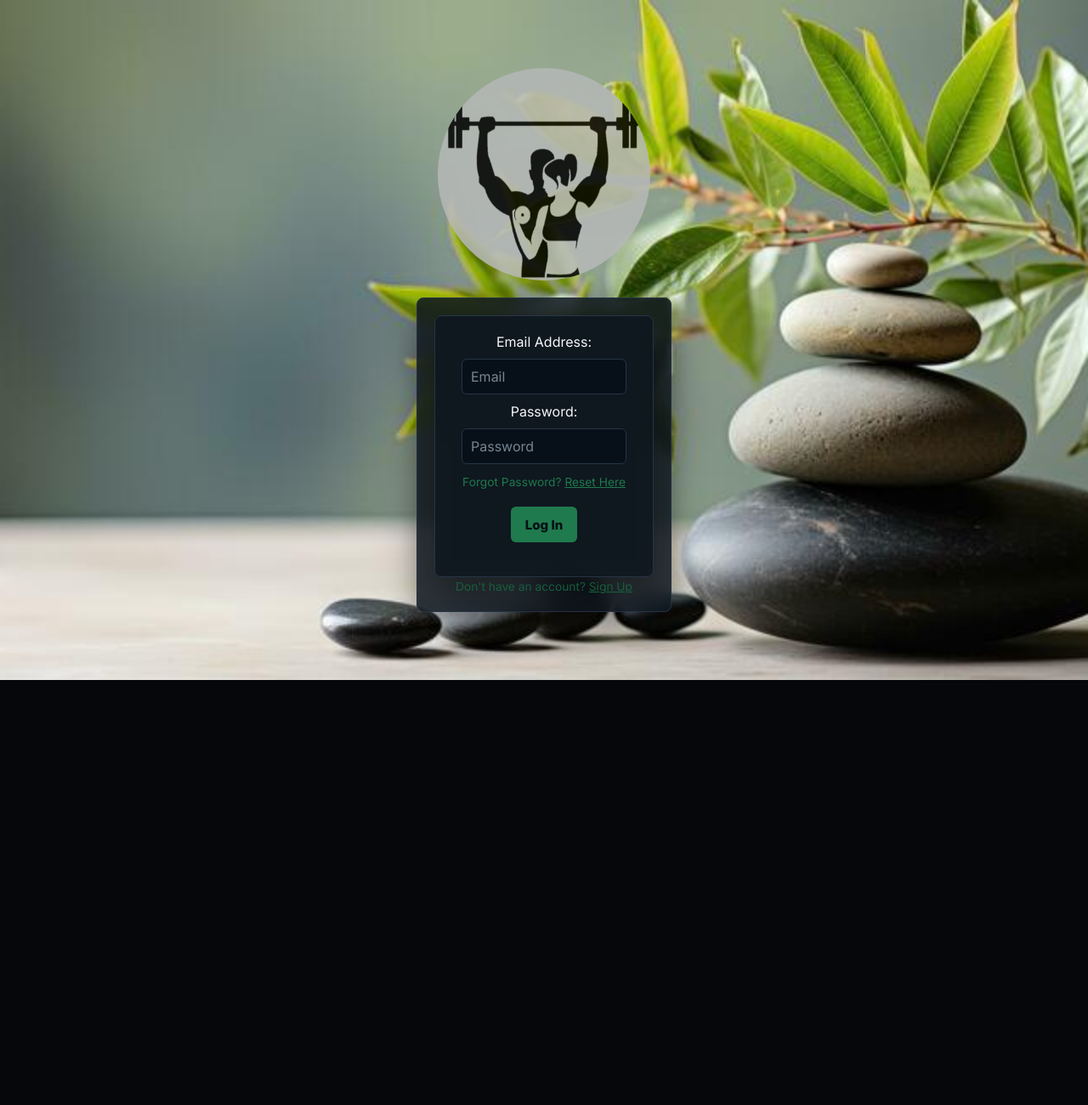
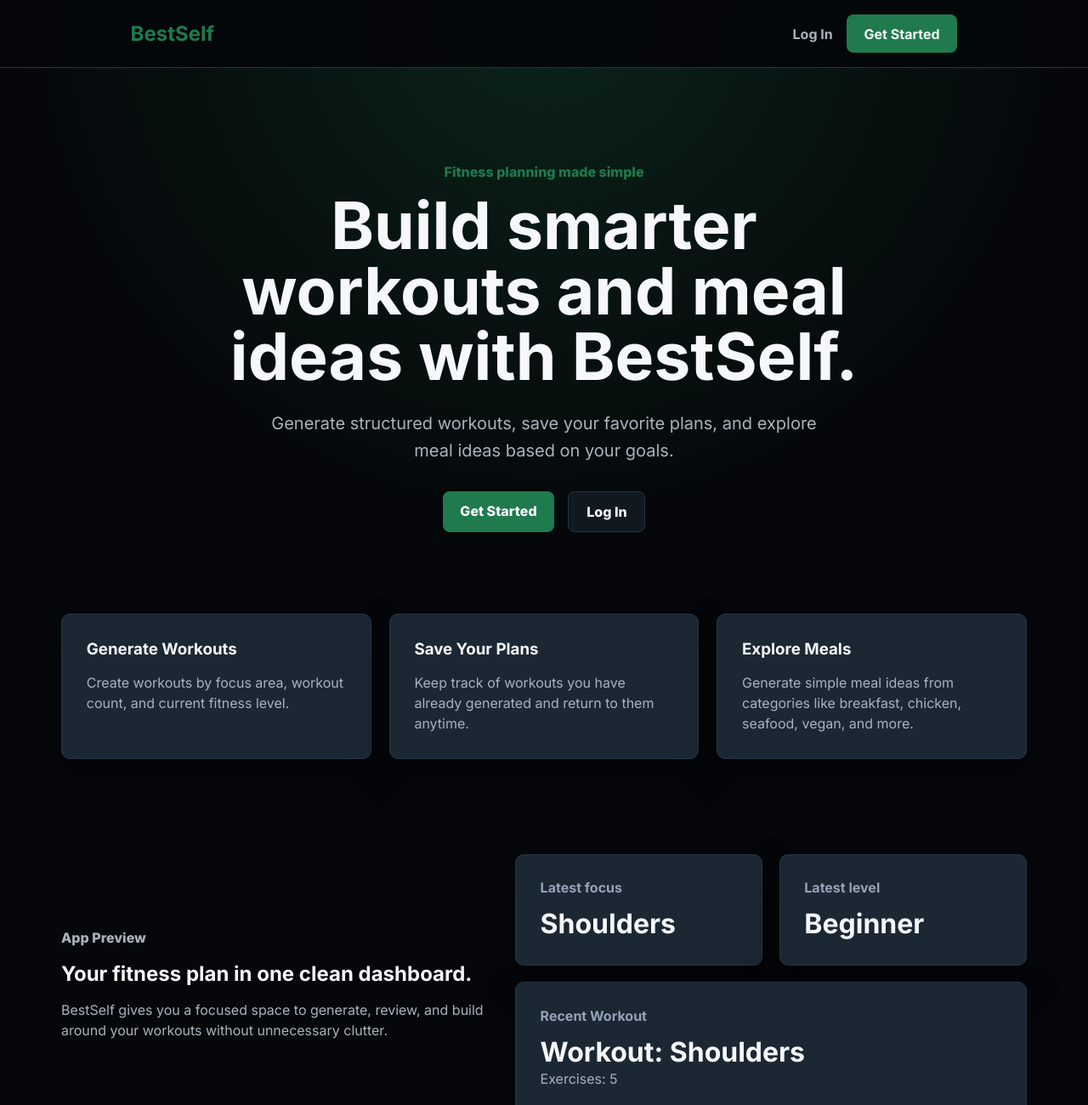
Before and after one commit to romanedorrel/bestself-fitness-generator, a Next.js app: page / in a window 1280 px wide. Shown: the top 1300 px of the page at 85% size. Before the commit the page ends 800 px from the top, so only its background shows below. Built offline with nearby package versions, Linux system fonts and the light colour scheme.

Commit message:
Implement public landing page with auth navigation

```diff
--- a/app/page.js
+++ b/app/page.js
@@ -1,17 +1,101 @@
-'use client'
+import Link from "next/link";
+import styles from "./page.module.css";
 
-import LoginForm from "@/components/LoginForm";
-import Background from "@/components/Background";
+export default function LandingPage() {
+  return (
+    <main className={styles.page}>
+      <nav className={styles.nav}>
+        <h2 className={styles.logo}>BestSelf</h2>
 
+        <div className={styles.navLinks}>
+          <Link href="/login">Log In</Link>
+          <Link href="/signup" className={styles.navButton}>
+            Get Started
+          </Link>
+        </div>
+      </nav>
 
-export default function Home() {
+      <section className={styles.hero}>
+        <p className={styles.badge}>Fitness planning made simple</p>
 
-  return (
-    // <main className={styles.main}>
-      <main className="auth-page">
-       <Background/>
-      <LoginForm/>
-      </main>
-    // </main>
+        <h1>Build smarter workouts and meal ideas with BestSelf.</h1>
+
+        <p className={styles.heroText}>
+          Generate structured workouts, save your favorite plans, and explore
+          meal ideas based on your goals.
+        </p>
+
+        <div className={styles.heroActions}>
+          <Link href="/signup" className={styles.primaryButton}>
+            Get Started
+          </Link>
+          <Link href="/login" className={styles.secondaryButton}>
+            Log In
+          </Link>
+        </div>
+      </section>
+
+      <section className={styles.features}>
+        <div className={styles.card}>
+          <h3>Generate Workouts</h3>
+          <p>
+            Create workouts by focus area, workout count, and current fitness
+            level.
+          </p>
+        </div>
+
+        <div className={styles.card}>
+          <h3>Save Your Plans</h3>
+          <p>
+            Keep track of workouts you have already generated and return to them
+            anytime.
+          </p>
+        </div>
+
+        <div className={styles.card}>
+          <h3>Explore Meals</h3>
+          <p>
+            Generate simple meal ideas from categories like breakfast, chicken,
+            seafood, vegan, and more.
+          </p>
+        </div>
+      </section>
+
+      <section className={styles.preview}>
+        <div>
+          <p className={styles.sectionLabel}>App Preview</p>
+          <h2>Your fitness plan in one clean dashboard.</h2>
+          <p>
+            BestSelf gives you a focused space to generate, review, and build
+            around your workouts without unnecessary clutter.
+          </p>
+        </div>
+
+        <div className={styles.previewGrid}>
+          <div className={styles.statCard}>
+            <span>Latest focus</span>
+            <h3>Shoulders</h3>
+          </div>
+
+          <div className={styles.statCard}>
+            <span>Latest level</span>
+            <h3>Beginner</h3>
+          </div>
+
+          <div className={styles.statCardWide}>
+            <span>Recent Workout</span>
+            <h3>Workout: Shoulders</h3>
+            <p>Exercises: 5</p>
+          </div>
+        </div>
+      </section>
+
+      <section className={styles.cta}>
+        <h2>Start building your next plan today.</h2>
+        <Link href="/signup" className={styles.primaryButton}>
+          Create Account
+        </Link>
+      </section>
+    </main>
   );
 }
--- a/app/page.module.css
+++ b/app/page.module.css
@@ -1,231 +1,191 @@
-.main {
-  display: flex;
-  flex-direction: column;
-  justify-content:space-around;
-  align-items: center;
-  padding: 6rem;
+.page {
   min-height: 100vh;
+  background:
+    radial-gradient(circle at top, rgba(31, 122, 77, 0.25), transparent 35%),
+    var(--color-bg);
+
+  color: var(--color-text);
 }
 
-
-.description {
-  display: inherit;
-  justify-content: inherit;
-  align-items: inherit;
-  font-size: 0.85rem;
-  max-width: var(--max-width);
-  width: 100%;
-  z-index: 2;
-  font-family: var(--font-mono);
-}
-
-.description a {
+.nav {
+  height: 80px;
+  padding: 0 12%;
   display: flex;
-  justify-content: center;
   align-items: center;
-  gap: 0.5rem;
-}
-
-.description p {
-  position: relative;
-  margin: 0;
-  padding: 1rem;
-  background-color: rgba(var(--callout-rgb), 0.5);
-  border: 1px solid rgba(var(--callout-border-rgb), 0.3);
-  border-radius: var(--border-radius);
-}
-
-.code {
-  font-weight: 700;
-  font-family: var(--font-mono);
-}
-
-.grid {
-  display: grid;
-  grid-template-columns: repeat(4, minmax(25%, auto));
-  max-width: 100%;
-  width: var(--max-width);
-}
-
-.card {
-  padding: 1rem 1.2rem;
-  border-radius: var(--border-radius);
-  background: rgba(var(--card-rgb), 0);
-  border: 1px solid rgba(var(--card-border-rgb), 0);
-  transition: background 200ms, border 200ms;
-}
-
-.card span {
-  display: inline-block;
-  transition: transform 200ms;
-}
-
-.card h2 {
-  font-weight: 600;
-  margin-bottom: 0.7rem;
-}
-
-.card p {
-  margin: 0;
-  opacity: 0.6;
-  font-size: 0.9rem;
-  line-height: 1.5;
-  max-width: 30ch;
-  text-wrap: balance;
-}
-
-.center {
-  display: flex;
-  justify-content: center;
-  align-items: center;
-  position: relative;
-  padding: 4rem 0;
-}
-
-.center::before {
-  background: var(--secondary-glow);
-  border-radius: 50%;
-  width: 480px;
-  height: 360px;
-  margin-left: -400px;
-}
-
-.center::after {
-  background: var(--primary-glow);
-  width: 240px;
-  height: 180px;
-  z-index: -1;
-}
-
-.center::before,
-.center::after {
-  content: "";
-  left: 50%;
-  position: absolute;
-  filter: blur(45px);
-  transform: translateZ(0);
+  justify-content: space-between;
+  border-bottom: 1px solid var(--color-border);
+  background: rgba(5, 7, 10, 0.95);
 }
 
 .logo {
-  position: relative;
-}
-/* Enable hover only on non-touch devices */
-@media (hover: hover) and (pointer: fine) {
-  .card:hover {
-    background: rgba(var(--card-rgb), 0.1);
-    border: 1px solid rgba(var(--card-border-rgb), 0.15);
+  color: var(--color-primary);
+  font-size: 1.5rem;
 }
 
-  .card:hover span {
-    transform: translateX(4px);
-  }
+.navLinks {
+  display: flex;
+  align-items: center;
+  gap: 1rem;
 }
 
-@media (prefers-reduced-motion) {
-  .card:hover span {
-    transform: none;
-  }
+.navLinks a {
+  color: var(--color-muted);
+  text-decoration: none;
+  font-weight: 700;
 }
 
-/* Mobile */
-@media (max-width: 700px) {
-  .content {
-    padding: 4rem;
+.navButton,
+.primaryButton {
+  background: var(--color-primary);
+  color: var(--color-text) !important;
+  padding: 0.8rem 1.3rem;
+  border-radius: 8px;
+  font-weight: 800;
 }
-
-  .grid {
-    grid-template-columns: 1fr;
-    margin-bottom: 120px;
-    max-width: 320px;
+.primaryButton:hover {
+  background: var(--color-primary-dark);
+}
+.hero {
+  max-width: 900px;
+  margin: 0 auto;
+  padding: 7rem 2rem 4rem;
   text-align: center;
 }
 
-  .card {
-    padding: 1rem 2.5rem;
+.badge,
+.sectionLabel {
+  color: var(--color-primary);
+  font-weight: 800;
+  margin-bottom: 1rem;
 }
 
-  .card h2 {
-    margin-bottom: 0.5rem;
+.hero h1 {
+  font-size: clamp(2.5rem, 6vw, 5rem);
+  line-height: 1;
+  margin-bottom: 1.5rem;
 }
 
-  .center {
-    padding: 8rem 0 6rem;
+.heroText {
+  max-width: 650px;
+  margin: 0 auto;
+  color: var(--color-muted);
+  font-size: 1.25rem;
+  line-height: 1.6;
 }
 
-  .center::before {
-    transform: none;
-    height: 300px;
+.heroActions {
+  margin-top: 2rem;
+  display: flex;
+  justify-content: center;
+  gap: 1rem;
 }
 
-  .description {
-    font-size: 0.8rem;
+.secondaryButton {
+  color: var(--color-text);
+  border: 1px solid var(--color-border);
+  background: var(--color-surface);
+  padding: 0.8rem 1.3rem;
+  border-radius: 8px;
+  text-decoration: none;
+  font-weight: 800;
 }
 
-  .description a {
-    padding: 1rem;
+.features {
+  max-width: 1200px;
+  margin: 0 auto;
+  padding: 2rem;
+  display: grid;
+  grid-template-columns: repeat(3, 1fr);
+  gap: 1.3rem;
 }
 
-  .description p,
-  .description div {
-    display: flex;
-    justify-content: center;
-    position: fixed;
-    width: 100%;
+.card,
+.statCard,
+.statCardWide {
+  background: var(--color-surface-raised);
+  border: 1px solid var(--color-border);
+  border-radius: 10px;
+  padding: 1.8rem;
+  box-shadow: var(--shadow-soft);
 }
 
-  .description p {
-    align-items: center;
-    inset: 0 0 auto;
-    padding: 2rem 1rem 1.4rem;
-    border-radius: 0;
-    border: none;
-    border-bottom: 1px solid rgba(var(--callout-border-rgb), 0.25);
-    background: linear-gradient(
-      to bottom,
-      rgba(var(--background-start-rgb), 1),
-      rgba(var(--callout-rgb), 0.5)
-    );
-    background-clip: padding-box;
-    backdrop-filter: blur(24px);
+.card h3,
+.preview h2,
+.cta h2 {
+  margin-bottom: 1rem;
 }
 
-  .description div {
-    align-items: flex-end;
-    pointer-events: none;
-    inset: auto 0 0;
+.card p,
+.preview p,
+.statCardWide p {
+  color: var(--color-muted);
+  line-height: 1.5;
+}
+
+.preview {
+  max-width: 1200px;
+  margin: 3rem auto;
   padding: 2rem;
-    height: 200px;
-    background: linear-gradient(
-      to bottom,
-      transparent 0%,
-      rgb(var(--background-end-rgb)) 40%
-    );
-    z-index: 1;
+  display: grid;
+  grid-template-columns: 1fr 1.2fr;
+  gap: 2rem;
+  align-items: center;
+}
+
+.previewGrid {
+  display: grid;
+  grid-template-columns: 1fr 1fr;
+  gap: 1.2rem;
+}
+
+.statCard span,
+.statCardWide span {
+  color: #94a3b8;
+  font-weight: 700;
+}
+
+.statCard h3,
+.statCardWide h3 {
+  font-size: 2rem;
+  margin-top: 0.8rem;
+}
+
+.statCardWide {
+  grid-column: span 2;
+}
+
+.cta {
+  max-width: 900px;
+  margin: 4rem auto 0;
+  padding: 4rem 2rem 6rem;
+  text-align: center;
+}
+
+.cta a {
+  display: inline-block;
+  margin-top: 1rem;
+  text-decoration: none;
+}
+
+@media (max-width: 850px) {
+  .nav {
+    padding: 0 1.5rem;
+  }
+
+  .features,
+  .preview {
+    grid-template-columns: 1fr;
+  }
+
+  .previewGrid {
+    grid-template-columns: 1fr;
+  }
+
+  .statCardWide {
+    grid-column: span 1;
+  }
+
+  .heroActions {
+    flex-direction: column;
   }
 }
-
-/* Tablet and Smaller Desktop */
-@media (min-width: 701px) and (max-width: 1120px) {
-  .grid {
-    grid-template-columns: repeat(2, 50%);
-  }
-}
-
-@media (prefers-color-scheme: dark) {
-  .vercelLogo {
-    filter: invert(1);
-  }
-
-  .logo {
-    filter: invert(1) drop-shadow(0 0 0.3rem #ffffff70);
-  }
-}
-
-@keyframes rotate {
-  from {
-    transform: rotate(360deg);
-  }
-  to {
-    transform: rotate(0deg);
-  }
-}
```
Also changed, not shown: app/login/page.jsx (added, +13 -0 lines), 1 other file (tests, documents, lock files or other folders). Lines whose indentation alone changed are shown as unchanged.
